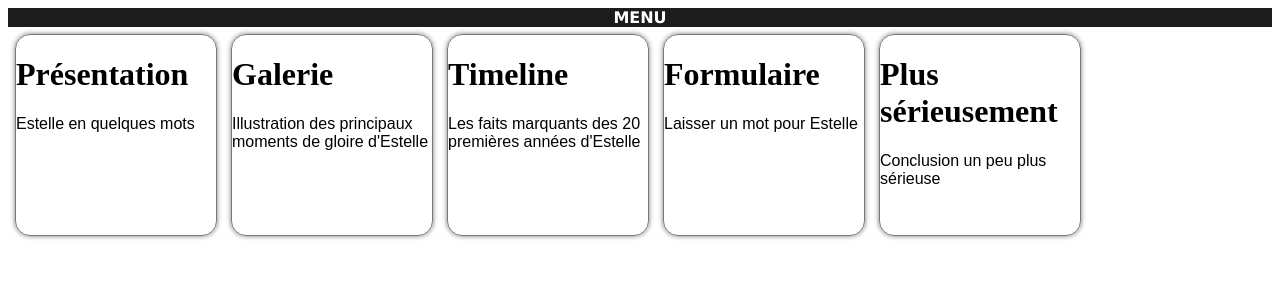
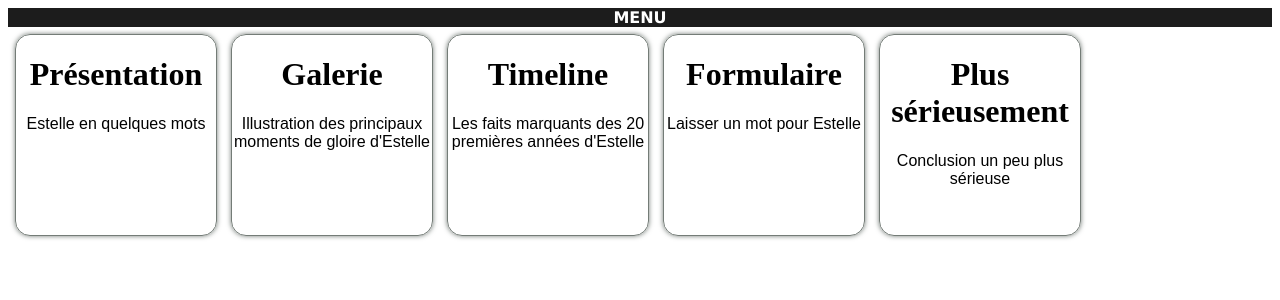
Before and after one commit to Simpleprune/simpleprune.github.io, a Jekyll site: the page menu.html, which Jekyll copies as it is, in a window 1280 px wide. Shown: the top 300 px of the page. Built offline with Jekyll 4.4.1, drawn with Linux system fonts in a browser that asks for light colours.

Commit message:
Update style.css

```diff
--- a/css/style.css
+++ b/css/style.css
@@ -88,3 +88,8 @@ a{
 h1.card{
    float:left;
 }
+
+.preview{
+  text-align:center;
+}
+}
```
